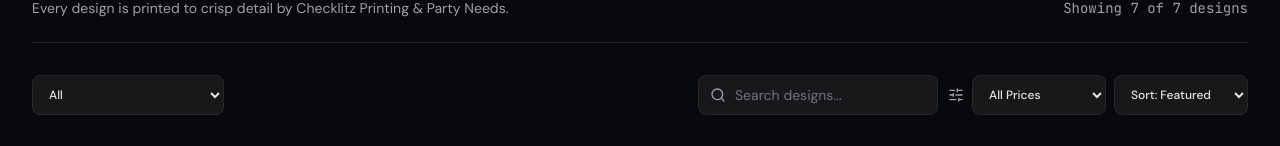
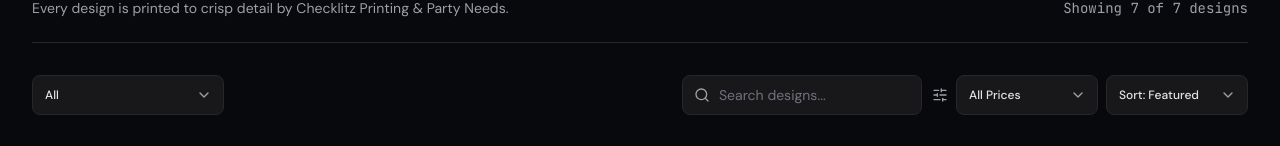
Before and after one commit to simeonsengco/Checklitz-Printing-Party-Needs-New-Year-2027-Shirt, a React (Vite) app: page / in a window 1280 px wide. Both pictures are taken after a click on the button "Shop". Shown: the part 181-327 px from the top of the page. Built offline with nearby package versions, Linux system fonts and the light colour scheme.

Commit message:
Fix all combo boxes with custom chevron arrows and consistent styling

```diff
--- a/src/pages/CheckoutPage.tsx
+++ b/src/pages/CheckoutPage.tsx
@@ -4,6 +4,7 @@ import {
   ArrowLeft,
   Check,
   CheckCircle2,
+  ChevronDown,
   Copy,
   CreditCard,
   Info,
@@ -482,7 +483,7 @@ export const CheckoutPage: React.FC<CheckoutPageProps> = ({
                   id="checkout-province"
                   value={form.province}
                   onChange={(e) => updateField('province', e.target.value)}
-                  className="w-full min-h-[42px] px-3.5 rounded-lg border border-zinc-300 dark:border-zinc-700 bg-white dark:bg-zinc-900 text-sm text-zinc-950 dark:text-white focus:outline-none focus:border-[#0D3BFF]"
+                  className="w-full min-h-[42px] appearance-none cursor-pointer pl-3 pr-10 rounded-lg border border-zinc-300 dark:border-zinc-700 bg-white dark:bg-zinc-900 text-sm text-zinc-950 dark:text-white focus:outline-none focus:border-[#0D3BFF]"
                 >
                   {PH_PROVINCES.map((prov) => (
                     <option key={prov} value={prov}>
@@ -490,6 +491,7 @@ export const CheckoutPage: React.FC<CheckoutPageProps> = ({
                     </option>
                   ))}
                 </select>
+                <ChevronDown className="w-3.5 h-3.5 text-zinc-400 absolute right-3 top-1/2 -translate-y-1/2 pointer-events-none" />
                 {errors.province && (
                   <p className="text-xs text-red-500 mt-1">{errors.province}</p>
                 )}
--- a/src/pages/ContactPage.tsx
+++ b/src/pages/ContactPage.tsx
@@ -1,6 +1,6 @@
 import React, { useState } from 'react';
 import { motion } from 'motion/react';
-import { CheckCircle2, Clock, Mail, MapPin, MessageSquare, Phone } from 'lucide-react';
+import { CheckCircle2, Clock, Mail, MapPin, MessageSquare, Phone, ChevronDown } from 'lucide-react';
 import { BUSINESS_INFO, SERVICE_CATEGORIES } from '../data/products';
 import { validateContactForm } from '../lib/store';
 import { ContactForm } from '../types/store';
@@ -234,6 +234,7 @@ export const ContactPage: React.FC = () => {
                   >
                     Inquiry Topic
                   </label>
+                  <div className="relative">
                   <select
                     id="contact-topic"
                     value={form.topic}
@@ -243,13 +244,15 @@ export const ContactPage: React.FC = () => {
                         topic: e.target.value as ContactForm['topic'],
                       })
                     }
-                    className="w-full min-h-[42px] px-3.5 rounded-lg border border-zinc-300 dark:border-zinc-700 bg-white dark:bg-zinc-900 text-sm text-zinc-950 dark:text-white focus:outline-none focus:border-[#0D3BFF]"
+                    className="w-full min-h-[42px] appearance-none cursor-pointer pl-3 pr-10 rounded-lg border border-zinc-300 dark:border-zinc-700 bg-white dark:bg-zinc-900 text-sm text-zinc-950 dark:text-white focus:outline-none focus:border-[#0D3BFF]"
                   >
                     <option value="Custom Printing">Custom Printing</option>
                     <option value="Bulk Party Order">Bulk Party Order</option>
                     <option value="Order Support">Order Support</option>
                     <option value="General Inquiry">General Inquiry</option>
                   </select>
+                  <ChevronDown className="w-3.5 h-3.5 text-zinc-400 absolute right-3 top-1/2 -translate-y-1/2 pointer-events-none" />
+                </div>
                 </div>
               </div>
 
--- a/src/pages/ShopPage.tsx
+++ b/src/pages/ShopPage.tsx
@@ -1,5 +1,5 @@
 import React, { useMemo, useState } from 'react';
-import { Search, SlidersHorizontal, X } from 'lucide-react';
+import { ChevronDown, Search, SlidersHorizontal, X } from 'lucide-react';
 import { PRODUCTS } from '../data/products';
 import { filterAndSortProducts } from '../lib/store';
 import {
@@ -89,16 +89,19 @@ export const ShopPage: React.FC<ShopPageProps> = ({
         <div className="flex flex-col xl:flex-row xl:items-center justify-between gap-3.5">
           {/* Category Filter Combo Box — matches Price/Select style */}
           <div className="w-full xl:w-auto shrink-0">
+            <div className="relative">
               <select
                 aria-label="Filter by category"
                 value={selectedCategory}
                 onChange={(e) => setSelectedCategory(e.target.value as ProductCategory | 'All')}
-              className="min-h-[40px] w-full xl:w-48 px-3 rounded-lg bg-white dark:bg-zinc-900 border border-zinc-200 dark:border-zinc-800 text-xs font-medium text-zinc-800 dark:text-zinc-200 focus:outline-none focus:border-[#0D3BFF] whitespace-nowrap"
+                className="min-h-[40px] w-full xl:w-48 appearance-none cursor-pointer pl-3 pr-10 rounded-lg bg-white dark:bg-zinc-900 border border-zinc-200 dark:border-zinc-800 text-xs font-medium text-zinc-800 dark:text-zinc-200 focus:outline-none focus:border-[#0D3BFF] whitespace-nowrap"
               >
                 {CATEGORIES.map((category) => (
                   <option key={category} value={category}>{category}</option>
                 ))}
               </select>
+              <ChevronDown className="w-4 h-4 text-zinc-400 absolute right-3 top-1/2 -translate-y-1/2 pointer-events-none" />
+            </div>
           </div>
 
           {/* Search, Price, Sort Controls — single aligned row on sm+ */}
@@ -117,29 +120,35 @@ export const ShopPage: React.FC<ShopPageProps> = ({
 
             <div className="flex flex-wrap sm:flex-nowrap items-center gap-2 shrink-0">
               <SlidersHorizontal className="w-4 h-4 text-zinc-500 dark:text-zinc-400 hidden sm:block shrink-0" />
+              <div className="relative flex-1 min-w-[120px]">
                 <select
                   aria-label="Filter by price range"
                   value={priceFilter}
                   onChange={(e) => setPriceFilter(e.target.value as PriceFilter)}
-                className="min-h-[40px] flex-1 min-w-[120px] px-3 rounded-lg bg-white dark:bg-zinc-900 border border-zinc-200 dark:border-zinc-800 text-xs font-medium text-zinc-800 dark:text-zinc-200 focus:outline-none focus:border-[#0D3BFF] whitespace-nowrap"
+                  className="min-h-[40px] w-full appearance-none cursor-pointer pl-3 pr-10 rounded-lg bg-white dark:bg-zinc-900 border border-zinc-200 dark:border-zinc-800 text-xs font-medium text-zinc-800 dark:text-zinc-200 focus:outline-none focus:border-[#0D3BFF] whitespace-nowrap"
                 >
                   <option value="all">All Prices</option>
                   <option value="under-600">Under ₱600</option>
                   <option value="600-700">₱600 – ₱700</option>
                   <option value="over-700">Over ₱700</option>
                 </select>
+                <ChevronDown className="w-4 h-4 text-zinc-400 absolute right-3 top-1/2 -translate-y-1/2 pointer-events-none" />
+              </div>
 
+              <div className="relative flex-1 min-w-[120px]">
                 <select
                   aria-label="Sort products"
                   value={sortOption}
                   onChange={(e) => setSortOption(e.target.value as SortOption)}
-                className="min-h-[40px] flex-1 min-w-[120px] px-3 rounded-lg bg-white dark:bg-zinc-900 border border-zinc-200 dark:border-zinc-800 text-xs font-medium text-zinc-800 dark:text-zinc-200 focus:outline-none focus:border-[#0D3BFF] whitespace-nowrap"
+                  className="min-h-[40px] w-full appearance-none cursor-pointer pl-3 pr-10 rounded-lg bg-white dark:bg-zinc-900 border border-zinc-200 dark:border-zinc-800 text-xs font-medium text-zinc-800 dark:text-zinc-200 focus:outline-none focus:border-[#0D3BFF] whitespace-nowrap"
                 >
                   <option value="featured">Sort: Featured</option>
                   <option value="price-asc">Price: Low to High</option>
                   <option value="price-desc">Price: High to Low</option>
                   <option value="name-asc">Name: A to Z</option>
                 </select>
+                <ChevronDown className="w-4 h-4 text-zinc-400 absolute right-3 top-1/2 -translate-y-1/2 pointer-events-none" />
+              </div>
             </div>
           </div>
         </div>
```
Lines whose indentation alone changed are shown as unchanged.
